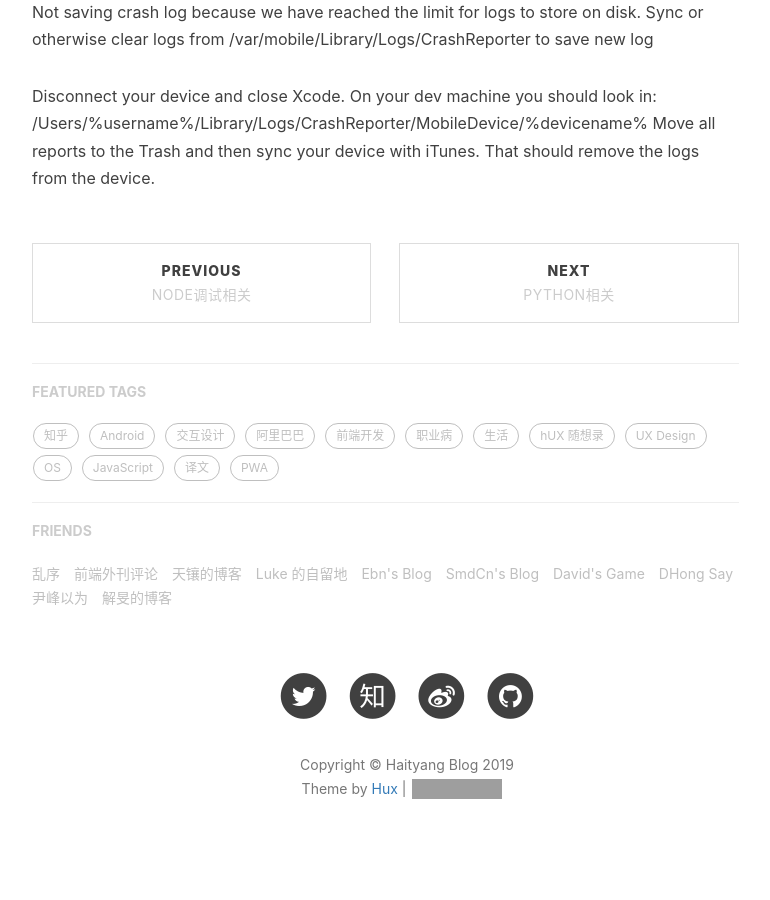
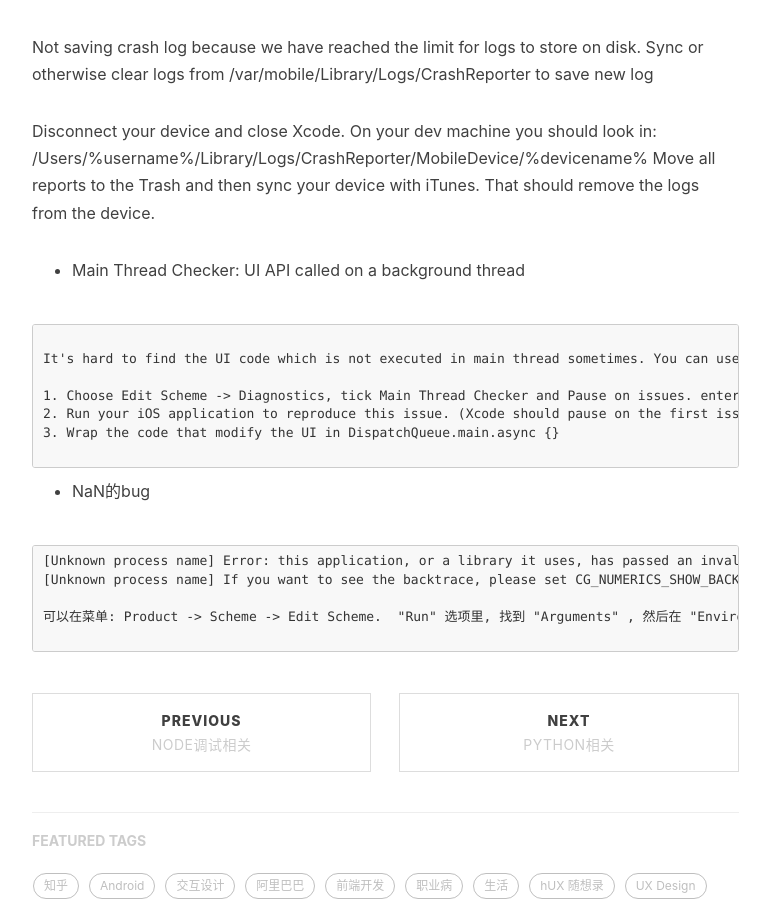
Before and after one commit to haityang/haityang.github.io, a Jekyll site: the page built from _posts/2018-06-03-iOS命令相关.markdown, in a window 1280 px wide and 900 px high, scrolled down 1614 px. Shown: the whole window, without its empty margins (233-1003 px from the left). Built offline with Jekyll 4.4.1, drawn with Linux system fonts in a browser that asks for light colours; nearby versions of some CDN libraries; our own code applies the rules of GitHub Pages for plain Markdown files; comment, search, counter and statistics services are not loaded; grey boxes are pictures that could not be loaded.

Commit message:
log 更新

````diff
--- a/_posts/2018-05-30-Git操作.markdown
+++ b/_posts/2018-05-30-Git操作.markdown
@@ -111,6 +111,9 @@
 ----------------------
 
 ```
+git log dev --oneline --author=yanghaitao //只看某分枝的提交记录
+
+
 git log --pretty=oneline -p -- CTInlandFlightOrderViewController.m //查看文件的修改记录,-p 显示patch信息
 
 git log -p -2 --author=htyang		//显示htyang的最近两次提交的差异日志
--- a/_posts/2018-06-03-iOS命令相关.markdown
+++ b/_posts/2018-06-03-iOS命令相关.markdown
@@ -1,5 +1,5 @@
 
-* crash log 设备中存放地址：
+* #### crash log 设备中存放地址：
 
 ```
 /var/mobile/Library/Logs/CrashReporter/InterfaithExplorer_2010-11-22-140841_ianvinkipad.plist
@@ -73,3 +73,27 @@
 On your dev machine you should look in:
 /Users/%username%/Library/Logs/CrashReporter/MobileDevice/%devicename%
 Move all reports to the Trash and then sync your device with iTunes. That should remove the logs from the device.
+
+
+* Main Thread Checker: UI API called on a background thread
+
+```
+
+It's hard to find the UI code which is not executed in main thread sometimes. You can use the trick below to locate it and fix it.
+
+1. Choose Edit Scheme -> Diagnostics, tick Main Thread Checker and Pause on issues. enter image description here
+2. Run your iOS application to reproduce this issue. (Xcode should pause on the first issue.) enter image description here
+3. Wrap the code that modify the UI in DispatchQueue.main.async {}
+
+```
+
+
+* NaN的bug
+
+```
+[Unknown process name] Error: this application, or a library it uses, has passed an invalid numeric value (NaN, or not-a-number) to CoreGraphics API and this value is being ignored. Please fix this problem.
+[Unknown process name] If you want to see the backtrace, please set CG_NUMERICS_SHOW_BACKTRACE environmental variable.
+
+可以在菜单: Product -> Scheme -> Edit Scheme.  "Run" 选项里, 找到 "Arguments" , 然后在 "Environmental Variables" 一行, 添加CG_CONTEXT_SHOW_BACKTRACE （或 CG_NUMERICS_SHOW_BACKTRACE等 ， 看你运行时候的提示而定 ）并且把数值设置为 YES.
+
+```
--- a/_posts/2019-01-14-CocoasPods 相关.markdown
+++ b/_posts/2019-01-14-CocoasPods 相关.markdown
@@ -41,6 +41,6 @@
 6.删除当前版本
 
 ```
-sudo gem uninstall
+sudo gem uninstall cocoapods
 
 ```
````
Also changed, not shown: _posts/2018-06-03-Linux命令相关.markdown (+25 -0 lines), _posts/2019-09-19-OpenCV相关.markdown (added, +64 -0 lines), _posts/2018-11-27-配置tensorflow.markdown (line endings or trailing spaces).
